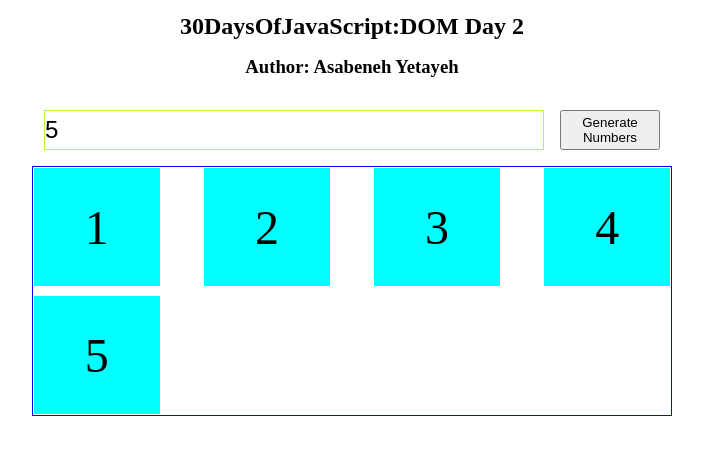
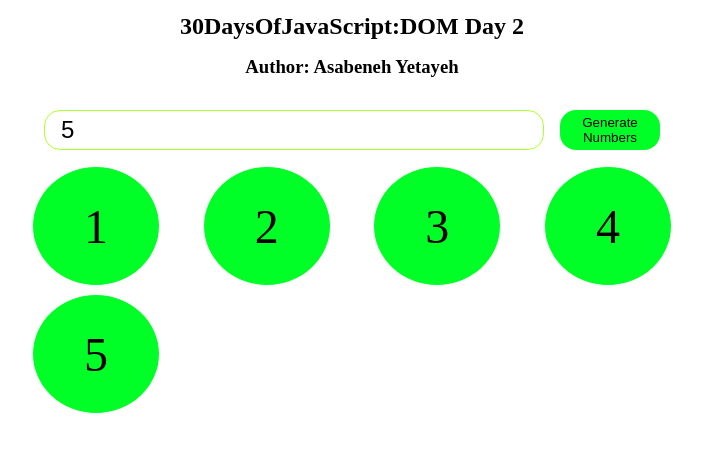
Before and after one commit to sergiohdljr/serFrontEnd-Javascript, a plain HTML site: page eventos/numberGenerator/index.html in a window 1280 px wide. Both pictures are taken after typing "5" into the empty fields and a click on the button "Generate Numbers". Shown: the part 88-540 px from the top of the page, without its empty margins (288-991 px from the left). Drawn offline with Linux system fonts and the light colour scheme.

Commit message:
refatorando exercicios

```diff
--- a/eventos/numberGenerator/css/style.css
+++ b/eventos/numberGenerator/css/style.css
@@ -24,16 +24,20 @@ label{
   border: 1px greenyellow solid;
   outline: none;
   font-size: 1.5rem;
+  border-radius: 1rem;
+  padding: 1rem;
 }
 
 .btn {
   width: 100px;
   height: 40px;
+  background-color:rgb(0, 255, 38) ;
+  border: none;
+  border-radius: 1rem;
 }
 
 .wrapper{
     margin: auto 0;
-    border: 1px blue solid;
     width: 50%;
     height: auto;
     display: flex;
@@ -49,8 +53,9 @@ label{
     display: flex;
     justify-content: center;
     align-items: center;
-    background-color: aqua;
+    background-color: rgb(0, 255, 38);
     font-size: 3rem;
     border: 1px white solid;
+    border-radius: 50%;
     outline: 1px;
 }
--- a/eventos/numberGenerator/index.html
+++ b/eventos/numberGenerator/index.html
@@ -5,7 +5,7 @@
     <meta http-equiv="X-UA-Compatible" content="IE=edge" />
     <meta name="viewport" content="width=device-width, initial-scale=1.0" />
     <link rel="stylesheet" href="./css/style.css" />
-    <title>Document</title>
+    <title>NumberGenerator</title>
   </head>
   <body>
     <main class="app">
--- a/eventos/numberGenerator/main.js
+++ b/eventos/numberGenerator/main.js
@@ -1,25 +1,34 @@
-(function(){
-    const spanErro = document.querySelector(".erro")
-    const input = document.querySelector(".input")
-    const btn = document.querySelector(".btn")
-    const container = document.querySelector(".wrapper")
+(function () {
+  const spanErro = document.querySelector(".erro");
+  const input = document.querySelector(".input");
+  const btn = document.querySelector(".btn");
+  const container = document.querySelector(".wrapper");
 
-    btn.addEventListener('click',(e)=>{
-        e.preventDefault()
-        const inputValue = parseInt(input.value);
-        if(typeof inputValue === "string"){
-            spanErro.textContent = "Apenas números"
-            input.value = ""
-            input.focus()
-        }else if(typeof inputValue === "number"){
-            for(let i = 1; i < inputValue+1; ++i){
-                const number = document.createElement("div")
-                number.classList.add("number")
-                number.textContent = `${i}`
-                container.appendChild(number)
-            }
-        }
-    })
+  btn.addEventListener("click", (e) => {
+    e.preventDefault();
+    const inputValue = parseInt(input.value);
+    if (typeof inputValue === "string") {
+      spanErro.textContent = "Apenas números";
+      input.value = "";
+      input.focus();
+    } else if (typeof inputValue === "number") {
+      let numbers = [];
 
+      for (let i = 1; i <= inputValue; ++i) {
+        numbers.push(i);
+      }
 
-})()
+      numbers.map(number => {
+        createNumberCard(number)
+      });
+    }
+  });
+
+  function createNumberCard(number) {
+    const numberCard = document.createElement("div");
+    numberCard.classList.add("number");
+    numberCard.textContent = number;
+    container.appendChild(numberCard);
+  }
+
+})();
```
Also changed, not shown: DOM-2/worldCountriesList/javascript/countries.js (+17 -10 lines).
